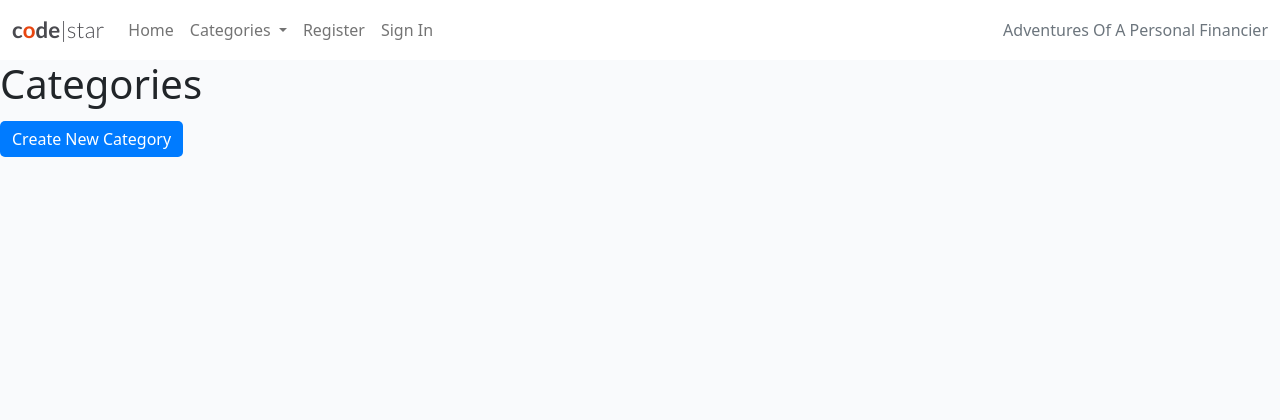
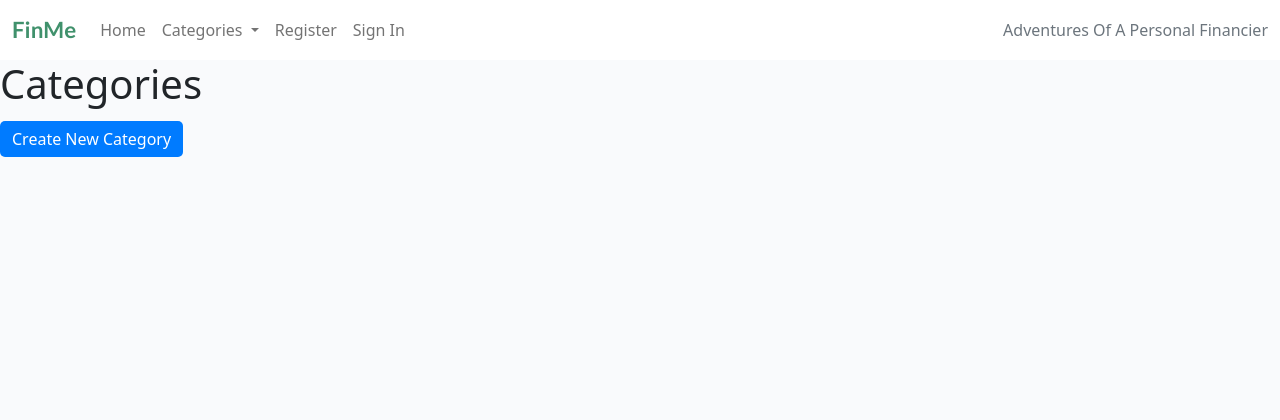
Before and after one commit to Indk0/FinMeBlog, a Django app: template accounts/templates/accounts/category_list.html in a window 1280 px wide. Shown: the top 420 px of the page. Run offline with Django 5.2, Linux system fonts and the light colour scheme; the template is opened without the code that fills it, so the values that code supplies are empty.

Commit message:
Add styling to my blog page and add favicon

```diff
--- a/fin_blog/templates/base.html
+++ b/fin_blog/templates/base.html
@@ -27,6 +27,12 @@
     <!-- Custom CSS -->
     <link rel="stylesheet" href="{% static 'css/style.css' %}">
 
+    <!-- Favicon -->
+    <link rel="apple-touch-icon" sizes="180x180" href="/readmemedia/favicon/apple-touch-icon.png">
+    <link rel="icon" type="image/png" sizes="32x32" href="/readmemedia/favicon/favicon-32x32.png">
+    <link rel="icon" type="image/png" sizes="16x16" href="/readmemedia/favicon/favicon-16x16.png">
+    <link rel="manifest" href="/readmemedia/favicon/site.webmanifest">
+
 </head>
 
 <body class="d-flex flex-column h-100 main-bg">
@@ -34,8 +40,7 @@
     <!-- Navigation -->
     <nav class="navbar navbar-expand-lg navbar-light bg-white">
         <div class="container-fluid">
-            <a class="navbar-brand" href="{% url 'home' %}"><span class="brand">c<span class="red-o">o</span>de<span
-                        class="thin">|star</span></span></a>
+            <a class="navbar-brand" href="{% url 'home' %}"><span class="brand">FinMe</span></a>
             <button class="navbar-toggler" type="button" data-bs-toggle="collapse" data-bs-target="#navbarText"
                 aria-controls="navbarText" aria-expanded="false" aria-label="Toggle navigation">
                 <span class="navbar-toggler-icon"></span>
@@ -47,19 +52,21 @@
                             href="{% url 'home'%}">Home</a>
                     </li>
                     <li class="nav-item dropdown">
-                        <a class="nav-link dropdown-toggle" href="#" id="categoryDropdown" role="button" data-bs-toggle="dropdown" aria-expanded="false">
+                        <a class="nav-link dropdown-toggle" href="#" id="categoryDropdown" role="button"
+                            data-bs-toggle="dropdown" aria-expanded="false">
                             Categories
                         </a>
                         <ul class="dropdown-menu" aria-labelledby="categoryDropdown">
                             {% for category in categories %}
-                            <li><a class="dropdown-item" href="{% url 'category_posts' slug=category.slug %}">{{ category.name }}</a></li>
+                            <li><a class="dropdown-item"
+                                    href="{% url 'category_posts' slug=category.slug %}">{{ category.name }}</a></li>
                             {% endfor %}
                         </ul>
                     </li>
                     {% if user.is_authenticated %}
                     <li class="nav-item">
-                        <a class="nav-link {% if request.path == '/accounts/profile/' %}active{% endif %}" aria-current="page"
-                            href="{% url 'profile' %}">Account</a>
+                        <a class="nav-link {% if request.path == '/accounts/profile/' %}active{% endif %}"
+                            aria-current="page" href="{% url 'profile' %}">Account</a>
                     </li>
                     <li class="nav-item">
                         <a class="nav-link {% if request.path == logout_url %}active{% endif %}" aria-current="page"
--- a/static/css/style.css
+++ b/static/css/style.css
@@ -7,7 +7,7 @@ body {
     font-family: Lato, sans-serif;
     font-size: 1.4rem;
     font-weight: 700;
-    color: #4A4A4F;
+    color: #40916C;
 }
 
 .red-o {
@@ -65,7 +65,7 @@ body {
 }
 
 .masthead-text {
-    background-color: #445261;
+    background-color: #003566;
     color: white;
     position: relative;
 }
@@ -269,7 +269,7 @@ ul.messages li.success {
 .card-img-top {
     height: 300px;
     object-fit: cover;
-    border-bottom: 2px solid #E84610;
+    border-bottom: 4px solid #40916C;
 }
 
 .card-title {
@@ -354,3 +354,7 @@ ul.messages li.success {
     text-decoration: underline;
     color: #0056b3; /* Darker blue on hover */
 }
+
+.navbar-light .navbar-nav .nav-link:hover {
+    color: #40916C
+}
```
Also changed, not shown: readmemedia/favicon/android-chrome-192x192.png (added), readmemedia/favicon/android-chrome-512x512.png (added), readmemedia/favicon/apple-touch-icon.png (added), readmemedia/favicon/favicon-16x16.png (added), readmemedia/favicon/favicon-32x32.png (added), readmemedia/favicon/favicon.ico (added), readmemedia/favicon/site.webmanifest (added), 1 other file.
